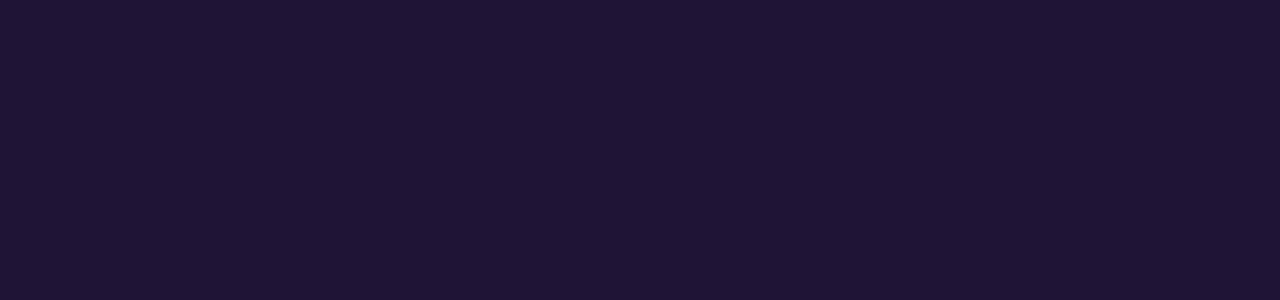
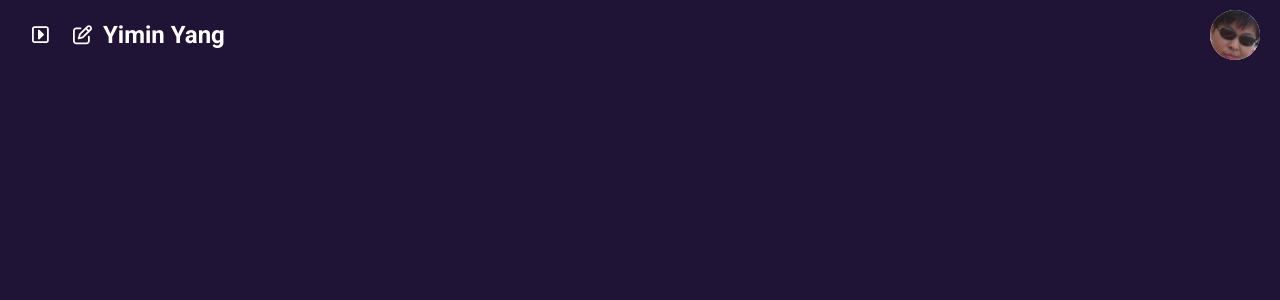
Before and after one commit to WaterFlavoured/AIProject, a React (Vite) app in the folder Frontend/: page / in a window 1280 px wide. Both pictures are taken after a click on the button 29 px from the left and 31 px from the top of the page. Shown: the top 300 px of the page. Built offline with nearby package versions, Linux system fonts and the light colour scheme.

Commit message:
Fuck my head hurts

```diff
--- a/Frontend/src/App.jsx
+++ b/Frontend/src/App.jsx
@@ -3,18 +3,27 @@ import reactLogo from './assets/react.svg'
 import viteLogo from '/vite.svg'
 import Navbar from './components/Navbar'
 import MainPage from './components/MainPage'
+import { useEffect } from 'react';
+import { createContext, useContext } from 'react'
 import './App.css'
 
 function App() {
   const [navVisible, setNavVisible] = useState(true);
 
+  // const NavbarContext = createContext();
+  // const useNavbarContext = () => useContext(NavbarContext);
+
   function toggleNav() {
-    setNavVisible(!navVisible);
+    setNavVisible(prevVisible => !prevVisible);
+    console.log(navVisible);
   }
+
   return (
     <div className='main'>
-      {navVisible && <Navbar toggleNav={toggleNav}/>}
-      <MainPage />
+      {/* <NavbarContext.Provider value={{navVisible, toggleNav}} > */}
+        {navVisible && <Navbar toggleNav={toggleNav} navVisible={navVisible}/>}
+      {/* </NavbarContext.Provider> */}
+      <MainPage toggleNav={toggleNav} navVisible={navVisible}/>
     </div>
   )
 }
--- a/Frontend/src/components/MainPage.css
+++ b/Frontend/src/components/MainPage.css
@@ -0,0 +1,67 @@
+.profilePics {
+  width: 50px;
+  height: 50px;
+  border-radius: 50%;
+  margin: left auto;
+  object-fit: cover;
+  border: none;
+}
+
+nav {
+  display: flex;
+  justify-content: space-between;
+  align-items: center;
+  width: 100%;
+  padding: 10px 20px;
+}
+
+.mainPage {
+  display: flex;
+  flex-direction: column;
+  width: 85%;
+  background-color: #201436;
+  color: white;
+}
+
+.mainPageFull {
+  display: flex;
+  flex-direction: column;
+  width: 100%;
+  background-color: #201436;
+  color: white;
+}
+
+.logo {
+  display: flex;
+  align-items: center;
+}
+
+.logo > .logobutton > .leftButton {
+  background-color: var(--deep-focus);
+  color: white;
+  border: none;
+  padding: 10px 12px 10px 12px;
+
+  font-size: 1.2em;
+  cursor: pointer;
+}
+
+.logo > .logobutton > .leftButton:hover {
+  background-color: #4F2683;
+  border-radius: 10px;
+}
+
+.logo > .logobutton > .newButton {
+  background-color: var(--deep-focus);
+  color: white;
+  border: none;
+  padding: 10px 11px 10px 12px;
+
+  font-size: 1.2em;
+  cursor: pointer;
+}
+
+.logo > .logobutton > .newButton:hover {
+  background-color: #4F2683;
+  border-radius: 10px;
+}
--- a/Frontend/src/components/MainPage.jsx
+++ b/Frontend/src/components/MainPage.jsx
@@ -1,9 +1,31 @@
 import React from 'react'
 import './MainPage.css'
-const MainPage = () => {
+import yang from '../assets/yiminyang.png'
+import { FontAwesomeIcon } from '@fortawesome/react-fontawesome'
+import { faPenToSquare } from '@fortawesome/free-regular-svg-icons'
+import { faSquareCaretRight } from '@fortawesome/free-regular-svg-icons'
+
+const MainPage = ({toggleNav, navVisible}) => {
   return (
-    <div>
-
+    <div className={`${!navVisible ? 'mainPageFull' : 'mainPage'}`}>
+      <nav>
+        <div className='logo'>
+          {!navVisible &&
+            <div className='logobutton'>
+              <button className='leftButton' onClick={toggleNav}>
+                <FontAwesomeIcon icon={faSquareCaretRight} />
+              </button>
+              <button className='newButton'>
+                <FontAwesomeIcon icon={faPenToSquare} />
+              </button>
+            </div>
+          }
+          <h1>Yimin Yang</h1>
+        </div>
+        <button className='profilePics'>
+          <img src={yang} alt="" className='profilePics' />
+        </button>
+      </nav>
     </div>
   )
 }
--- a/Frontend/src/components/Navbar.css
+++ b/Frontend/src/components/Navbar.css
@@ -3,6 +3,13 @@
     width: 15%;
     display: flex;
     flex-direction: column;
+}
+.navb-animatedleft {
+  animation: slideInFromLeft 0.5s ease;
+}
+
+.navb-animatedright {
+  animation: slideInFromRight 0.5s ease;
 }
 
 .navb > .toggleButtons {
@@ -10,17 +17,55 @@
     justify-content: space-between;
 }
 
-.navb > .toggleButtons > button {
+/* This is super fucking scuffed LOL */
+.navb > .toggleButtons > .leftButton {
   background-color: #130c20;
   color: white;
   border: none;
-    padding: 10px 11px 10px 11px;
+  padding: 10px 12px 10px 12px;
   margin: 10px;
   font-size: 1.2em;
   cursor: pointer;
 }
-.navb > .toggleButtons > button:hover {
+
+.navb > .toggleButtons > .leftButton:hover {
   background-color: #4F2683;
   border-radius: 10px;
 }
-/* b99a732739 */
+
+.navb > .toggleButtons > .newButton {
+  background-color: #130c20;
+  color: white;
+  border: none;
+  padding: 10px 11px 10px 12px;
+  margin: 10px;
+  font-size: 1.2em;
+  cursor: pointer;
+}
+
+.navb > .toggleButtons > .newButton:hover {
+  background-color: #4F2683;
+  border-radius: 10px;
+}
+
+@keyframes slideInFromLeft {
+  from {
+    transform: translateX(-100%);
+    opacity: 1;
+  }
+  to {
+    transform: translateX(0);
+    opacity: 1;
+  }
+}
+
+@keyframes slideInFromRight {
+  from {
+    transform: translateX(0%);
+    opacity: 0;
+  }
+  to {
+    transform: translateX(-100%);
+    opacity: 1;
+  }
+}
--- a/Frontend/src/components/Navbar.jsx
+++ b/Frontend/src/components/Navbar.jsx
@@ -3,14 +3,31 @@ import './Navbar.css'
 import { FontAwesomeIcon } from '@fortawesome/react-fontawesome'
 import { faPenToSquare } from '@fortawesome/free-regular-svg-icons'
 import { faSquareCaretLeft } from '@fortawesome/free-regular-svg-icons'
-const Navbar = ({toggleNav}) => {
+import { useEffect } from 'react';
+// import { useNavbarContext } from '../App.jsx'
+const Navbar = ({ navVisible, toggleNav }) => {
+  // const { navVisible, toggleNav } = useNavbarContext();
+  useEffect(() => {
+
+    const navbar = document.querySelector('.navb');
+    if (navbar) {
+      if (navVisible) {
+        navbar.style.transition = 'transform 1s ease-in-out';
+        navbar.style.transform = 'translateX(0)';
+      } else {
+        navbar.style.transition = 'transform 1s ease-in-out';
+        navbar.style.transform = 'translateX(-100%)';
+      }
+    }
+  }, [navVisible]);
+
   return (
     <div className='navb'>
       <div className='toggleButtons'>
-        <button onClick={toggleNav}>
+        <button onClick={toggleNav} className='leftButton'>
           <FontAwesomeIcon icon={faSquareCaretLeft} />
         </button>
-        <button>
+        <button className='newButton'>
           <FontAwesomeIcon icon={faPenToSquare} />
         </button>
       </div>
```
Also changed, not shown: Frontend/src/assets/yiminyang.png (added). Lines whose indentation alone changed are shown as unchanged.
